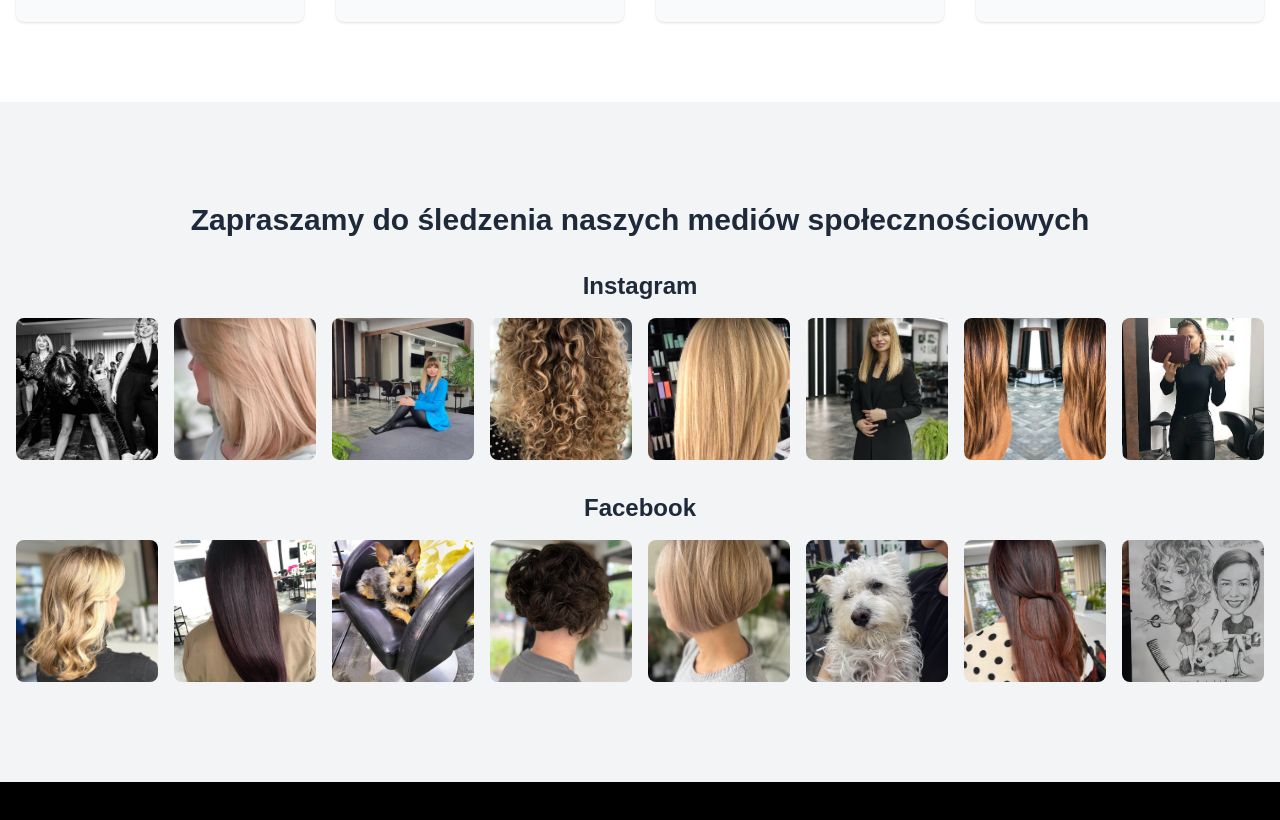
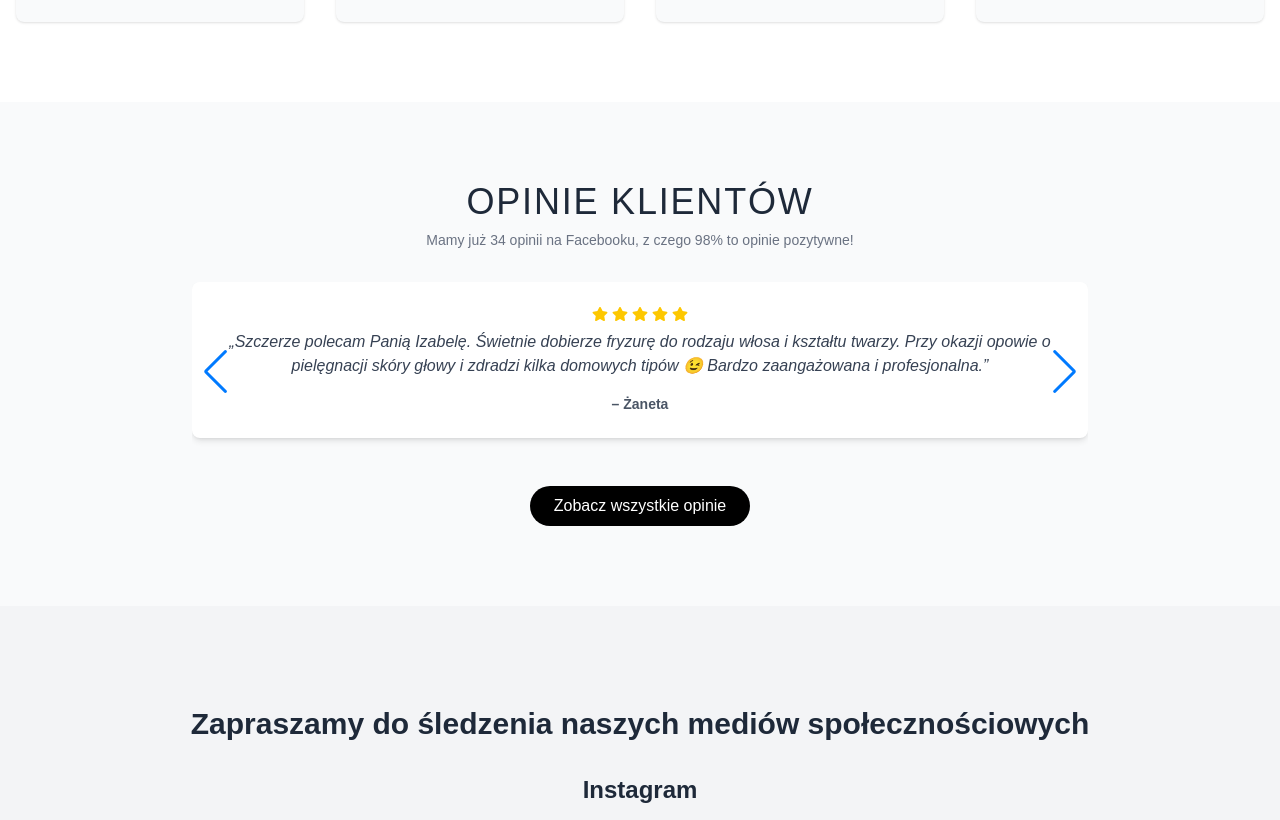
Before and after one commit to Seweryn999/bb-hair-spa, a Next.js app: page /bb-hair-spa/ in a window 1280 px wide. Shown: the part 1976-2796 px from the top of the page. Built offline with nearby package versions, Linux system fonts and the light colour scheme.

Commit message:
optimizeg img, fixed testimonials and salon page

```diff
--- a/src/app/oferta/page.tsx
+++ b/src/app/oferta/page.tsx
@@ -179,7 +179,7 @@ const OfertaPage = () => {
           ))}
         </div>
       </div>
-
+      <div className="mt-8"></div>
       <SocialPostsSection />
     </section>
   );
--- a/src/app/page.tsx
+++ b/src/app/page.tsx
@@ -2,7 +2,7 @@ import HeroSection from "../components/sections/HeroSection";
 import AboutUs from "../components/sections/AboutUs";
 import Services from "../components/sections/Services";
 import Testimonials from "../components/sections/Testimonials";
-// import SocialPostsSection from "../components/sections/SocialMedia";
+import SocialPostsSection from "../components/sections/SocialMedia";
 
 export default function HomePage() {
   const basePath = process.env.NEXT_PUBLIC_BASE_PATH || "";
@@ -14,7 +14,7 @@ export default function HomePage() {
       <AboutUs />
       <Services />
       <Testimonials />
-      {/* <SocialPostsSection /> */}
+      <SocialPostsSection />
     </>
   );
 }
--- a/src/components/sections/HeroSection.tsx
+++ b/src/components/sections/HeroSection.tsx
@@ -11,9 +11,9 @@ const HeroSection = () => {
     >
       <div className="absolute inset-0 bg-black/70 flex items-center justify-center text-center px-4">
         <div>
-          <h1 className="text-3xl md:text-4xl lg:text-6xl font-light tracking-wider text-white">
+          <h2 className="text-3xl md:text-4xl lg:text-6xl font-light tracking-wider text-white">
             BB HAIR SPA
-          </h1>
+          </h2>
           <p className="mt-4 text-lg md:text-xl lg:text-2xl text-gray-200">
             Blossom Beauty by Izabella
           </p>
--- a/src/components/sections/Testimonials.tsx
+++ b/src/components/sections/Testimonials.tsx
@@ -1,195 +1,81 @@
 "use client";
 
-import React, { useState, useEffect } from "react";
-import Link from "next/link";
+import React from "react";
+import { Swiper, SwiperSlide } from "swiper/react";
 
-interface Post {
-  id: string;
-  imageUrl: string;
-  link: string;
-  source: "instagram" | "facebook";
-}
+import { Navigation } from "swiper/modules";
 
-const SocialPostsSection = () => {
-  const basePath = process.env.NEXT_PUBLIC_BASE_PATH || "";
-  const [posts, setPosts] = useState<Post[]>([]);
+import "swiper/css";
+import "swiper/css/navigation";
 
-  useEffect(() => {
-    const instagramPosts: Post[] = [
-      {
-        id: "ig1",
-        imageUrl: "/images/ig1.png",
-        link: "https://www.instagram.com/p/C87oKkTo0pg/?img_index=1",
-        source: "instagram",
-      },
-      {
-        id: "ig2",
-        imageUrl: "/images/ig2.png",
-        link: "https://www.instagram.com/p/C3dRJpfoXnu/",
-        source: "instagram",
-      },
-      {
-        id: "ig3",
-        imageUrl: "/images/ig3.png",
-        link: "https://www.instagram.com/p/Cm1DHQIIbig/",
-        source: "instagram",
-      },
-      {
-        id: "ig4",
-        imageUrl: "/images/ig4.png",
-        link: "https://www.instagram.com/p/CmylB1sI1Zv/",
-        source: "instagram",
-      },
-      {
-        id: "ig5",
-        imageUrl: "/images/ig5.png",
-        link: "https://www.instagram.com/p/CmuKVYZItCg/",
-        source: "instagram",
-      },
-      {
-        id: "ig6",
-        imageUrl: "/images/ig6.png",
-        link: "https://www.instagram.com/p/CmOeExKDjef/",
-        source: "instagram",
-      },
-      {
-        id: "ig7",
-        imageUrl: "/images/ig7.png",
-        link: "https://www.instagram.com/p/Cl8zlWuj6cc/",
-        source: "instagram",
-      },
-      {
-        id: "ig8",
-        imageUrl: "/images/ig8.png",
-        link: "https://www.instagram.com/p/Cl0mtkyDdEb/",
-        source: "instagram",
-      },
-    ];
+import { FaStar, FaRegStar } from "react-icons/fa";
+import { opinie, Opinion } from "@/data/opinions";
 
-    const facebookPosts: Post[] = [
-      {
-        id: "fb1",
-        imageUrl: "/images/fb1.jpg",
-        link: "https://www.facebook.com/photo.php?fbid=1006493571496282&set=pb.100064069445694.-2207520000&type=3&locale=pl_PL",
-        source: "facebook",
-      },
-      {
-        id: "fb2",
-        imageUrl: "/images/fb2.jpg",
-        link: "https://www.facebook.com/photo.php?fbid=1006491451496494&set=pb.100064069445694.-2207520000&type=3&locale=pl_PL",
-        source: "facebook",
-      },
-      {
-        id: "fb3",
-        imageUrl: "/images/fb3.jpg",
-        link: "https://www.facebook.com/photo.php?fbid=924034726408834&set=pb.100064069445694.-2207520000&type=3&locale=pl_PL",
-        source: "facebook",
-      },
-      {
-        id: "fb4",
-        imageUrl: "/images/fb4.jpg",
-        link: "https://www.facebook.com/photo.php?fbid=1006493724829600&set=pb.100064069445694.-2207520000&type=3&locale=pl_PL",
-        source: "facebook",
-      },
-      {
-        id: "fb5",
-        imageUrl: "/images/fb5.jpg",
-        link: "https://www.facebook.com/photo.php?fbid=952344123577894&set=pb.100064069445694.-2207520000&type=3&locale=pl_PL",
-        source: "facebook",
-      },
-      {
-        id: "fb6",
-        imageUrl: "/images/fb6.jpg",
-        link: "https://www.facebook.com/photo.php?fbid=860008202811487&set=pb.100064069445694.-2207520000&type=3&locale=pl_PL",
-        source: "facebook",
-      },
-      {
-        id: "fb7",
-        imageUrl: "/images/fb7.jpg",
-        link: "https://www.facebook.com/photo.php?fbid=960704709408502&set=pb.100064069445694.-2207520000&type=3&locale=pl_PL",
-        source: "facebook",
-      },
-      {
-        id: "fb8",
-        imageUrl: "/images/fb8.jpg",
-        link: "https://www.facebook.com/photo.php?fbid=828391855973122&set=pb.100064069445694.-2207520000&type=3&locale=pl_PL",
-        source: "facebook",
-      },
-    ];
+const Testimonials = () => {
+  const totalReviews = 34;
+  const positivePercent = 98;
 
-    setPosts([...instagramPosts, ...facebookPosts]);
-  }, []);
-
-  const instagramRow = posts.slice(0, 8);
-  const facebookRow = posts.slice(8, 16);
+  const renderStars = (rating: number) => {
+    const stars = [];
+    for (let i = 1; i <= 5; i++) {
+      if (i <= rating) {
+        stars.push(<FaStar key={i} className="text-yellow-400" />);
+      } else {
+        stars.push(<FaRegStar key={i} className="text-gray-300" />);
+      }
+    }
+    return <div className="flex space-x-1 justify-center mb-2">{stars}</div>;
+  };
 
   return (
-    <section className="py-25 bg-gray-100">
-      <div className="container mx-auto px-4">
-        <h2 className="text-3xl font-bold mb-8 text-center text-gray-800">
-          Zapraszamy do śledzenia naszych mediów społecznościowych
+    <section className="py-20 bg-gray-50 text-gray-800">
+      <div className="container mx-auto px-4 text-center">
+        <h2 className="text-4xl font-light uppercase tracking-wider mb-2">
+          Opinie Klientów
         </h2>
+        <p className="text-sm text-gray-500 mb-8">
+          Mamy już {totalReviews} opinii na Facebooku, z czego {positivePercent}
+          % to opinie pozytywne!
+        </p>
 
-        <div className="mb-8">
-          <h3 className="text-2xl font-semibold mb-4 text-center text-gray-800">
-            Instagram
-          </h3>
-          <div className="grid grid-cols-2 sm:grid-cols-4 lg:grid-cols-8 gap-4">
-            {instagramRow.map((post) => (
-              <Link key={post.id} href={post.link} legacyBehavior>
-                <a
-                  target="_blank"
-                  rel="noopener noreferrer"
-                  className="block group"
-                >
-                  <div className="relative overflow-hidden rounded-lg">
-                    <div
-                      className="aspect-square w-full bg-cover bg-center transform group-hover:scale-105 transition duration-300 ease-in-out"
-                      style={{
-                        backgroundImage: `url(${basePath}${post.imageUrl})`,
-                      }}
-                      role="img"
-                      aria-label="Instagram post"
-                    ></div>
-                    <div className="absolute inset-0 bg-black opacity-0 group-hover:opacity-25 transition duration-300"></div>
-                  </div>
-                </a>
-              </Link>
+        <div className="max-w-4xl mx-auto">
+          <Swiper
+            modules={[Navigation]}
+            navigation
+            spaceBetween={30}
+            slidesPerView={1}
+            loop
+            className="py-4"
+          >
+            {opinie.map((op: Opinion, index: number) => (
+              <SwiperSlide key={index}>
+                <div className="bg-white shadow-md rounded-lg p-6 mx-4 sm:mx-0">
+                  {renderStars(op.rating)}
+                  <p className="text-gray-700 text-sm sm:text-base italic mb-4">
+                    „{op.content}”
+                  </p>
+                  <p className="text-sm text-gray-600 font-semibold">
+                    – {op.name}
+                  </p>
+                </div>
+              </SwiperSlide>
             ))}
-          </div>
+          </Swiper>
         </div>
 
-        <div>
-          <h3 className="text-2xl font-semibold mb-4 text-center text-gray-800">
-            Facebook
-          </h3>
-          <div className="grid grid-cols-2 sm:grid-cols-4 lg:grid-cols-8 gap-4">
-            {facebookRow.map((post) => (
-              <Link key={post.id} href={post.link} legacyBehavior>
-                <a
-                  target="_blank"
-                  rel="noopener noreferrer"
-                  className="block group"
-                >
-                  <div className="relative overflow-hidden rounded-lg">
-                    <div
-                      className="aspect-square w-full bg-cover bg-center transform group-hover:scale-105 transition duration-300 ease-in-out"
-                      style={{
-                        backgroundImage: `url(${basePath}${post.imageUrl})`,
-                      }}
-                      role="img"
-                      aria-label="Facebook post"
-                    ></div>
-                    <div className="absolute inset-0 bg-black opacity-0 group-hover:opacity-25 transition duration-300"></div>
-                  </div>
-                </a>
-              </Link>
-            ))}
-          </div>
+        <div className="mt-6">
+          <a
+            href="https://www.facebook.com/bbhairspa/reviews?locale=pl_PL"
+            target="_blank"
+            rel="noopener noreferrer"
+            className="inline-block bg-black text-white px-6 py-2 rounded-full hover:bg-gray-800 transition"
+          >
+            Zobacz wszystkie opinie
+          </a>
         </div>
       </div>
     </section>
   );
 };
 
-export default SocialPostsSection;
+export default Testimonials;
--- a/src/components/ui/layout/Footer.tsx
+++ b/src/components/ui/layout/Footer.tsx
@@ -122,7 +122,7 @@ const Footer = () => {
         <p className="mt-2">
           Wdrożenie:{" "}
           <Link
-            href="https://www.stalink.pl"
+            href="https://github.com/Seweryn999"
             target="_blank"
             rel="noopener noreferrer"
             className="hover:text-white"
```
Also changed, not shown: src/app/salon/page.tsx (+6 -10 lines), src/components/sections/SocialMedia.tsx (+10 -16 lines), 2 other files (tests, documents, lock files or other folders).
